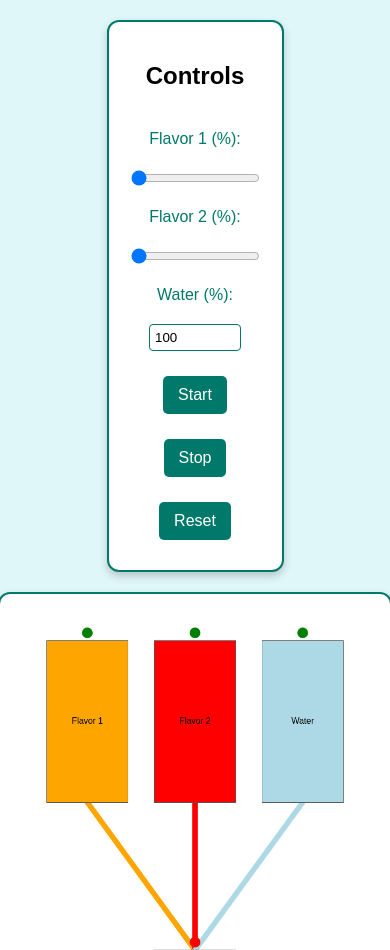
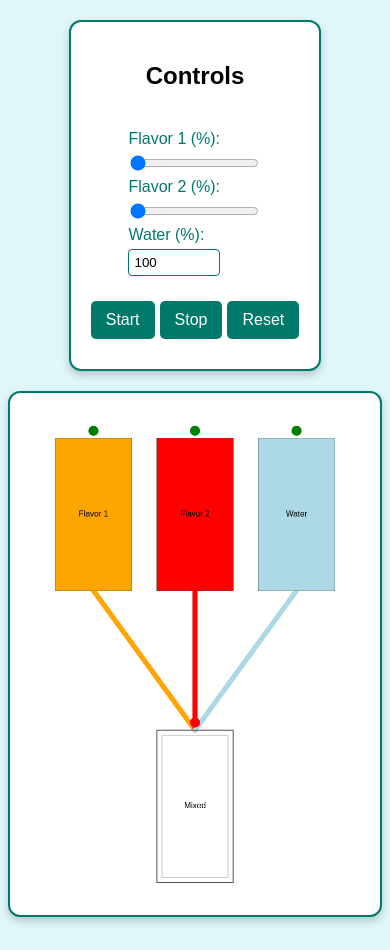
Before and after one commit to AmirMahran/Factory-to-Go, a plain HTML site: page index.html in a window 390 px wide. Shown: the top 950 px of the page. Drawn offline with Linux system fonts and the light colour scheme.

Commit message:
added some responsiveness

```diff
--- a/index.html
+++ b/index.html
@@ -1,5 +1,6 @@
 <!DOCTYPE html>
 <html lang="en">
+
 <head>
     <meta charset="UTF-8">
     <meta name="viewport" content="width=device-width, initial-scale=1.0">
@@ -7,11 +8,12 @@
     <link rel="stylesheet" href="styles/styles.css">
     <link rel="icon" href="img/lemonade.png" type="image/icon type">
 </head>
+
 <body>
     <div class="container">
         <div class="controls">
             <h2>Controls</h2>
-<!-- Inputs voor smaken en water -->
+            <div class="inputs">
                 <label for="flavor1">Flavor 1 (%):</label>
                 <input id="flavor1" type="range" min="0" max="100" value="0">
 
@@ -19,11 +21,13 @@
                 <input id="flavor2" type="range" min="0" max="100" value="0">
 
                 <label for="water">Water (%):</label>
-<input id="water" type="number" min="0" max="100" value="0" >
-
+                <input id="water" type="number" min="0" max="100" value="0">
+            </div>
+            <div class="buttons">
                 <button id="startButton">Start</button>
                 <button id="stopButton">Stop</button>
                 <button id="resetButton">Reset</button>
+            </div>
         </div>
         <div class="simulation">
             <canvas id="simCanvas" width="650" height="950"></canvas>
@@ -31,4 +35,5 @@
     </div>
     <script src="js/script.js"></script>
 </body>
+
 </html>
--- a/styles/styles.css
+++ b/styles/styles.css
@@ -51,6 +51,12 @@ h1 {
     box-shadow: 0 4px 8px rgba(0, 0, 0, 0.2); /* Subtle shadow for a 3D effect */
 }
 
+.inputs, .buttons {
+    display: flex;
+    flex-direction: column;
+}
+
+
 /* Knoppen stijlen */
 button {
     background-color: #00796b; /* Teal background for buttons */
@@ -95,8 +101,15 @@ button:active {
         align-items: center;
         max-width: 100%; /* Full width on small screens */
     }
+    .inputs {
+        flex-direction: column;
+    }
+    .buttons {
+        flex-direction: row;
+        gap: 5px;
+    }
     .simulation {
-        width: 100%;
+        width: calc(100% - 20px);
         max-width: 600px; /* Adjusted max width on small screens */
     }
 }
```
Lines whose indentation alone changed are shown as unchanged.
